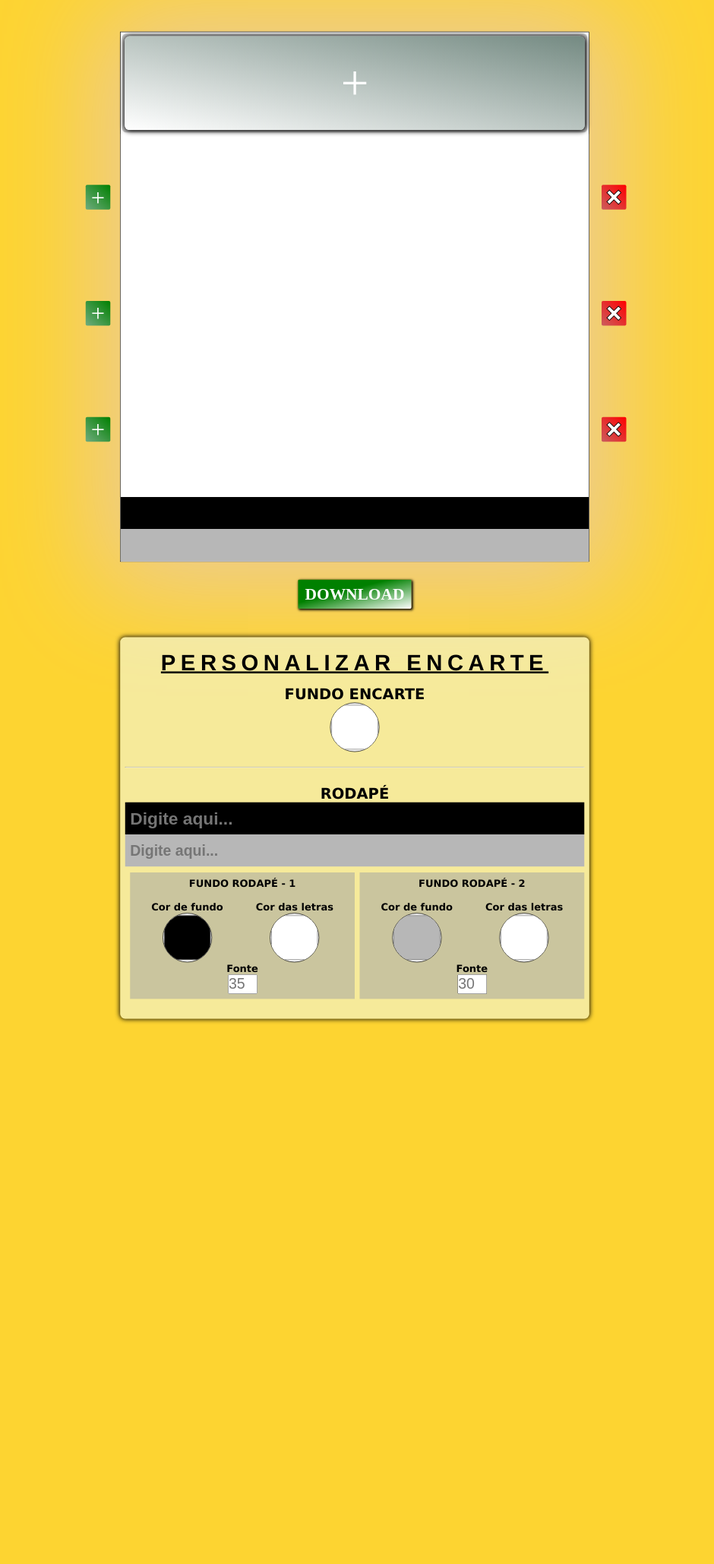
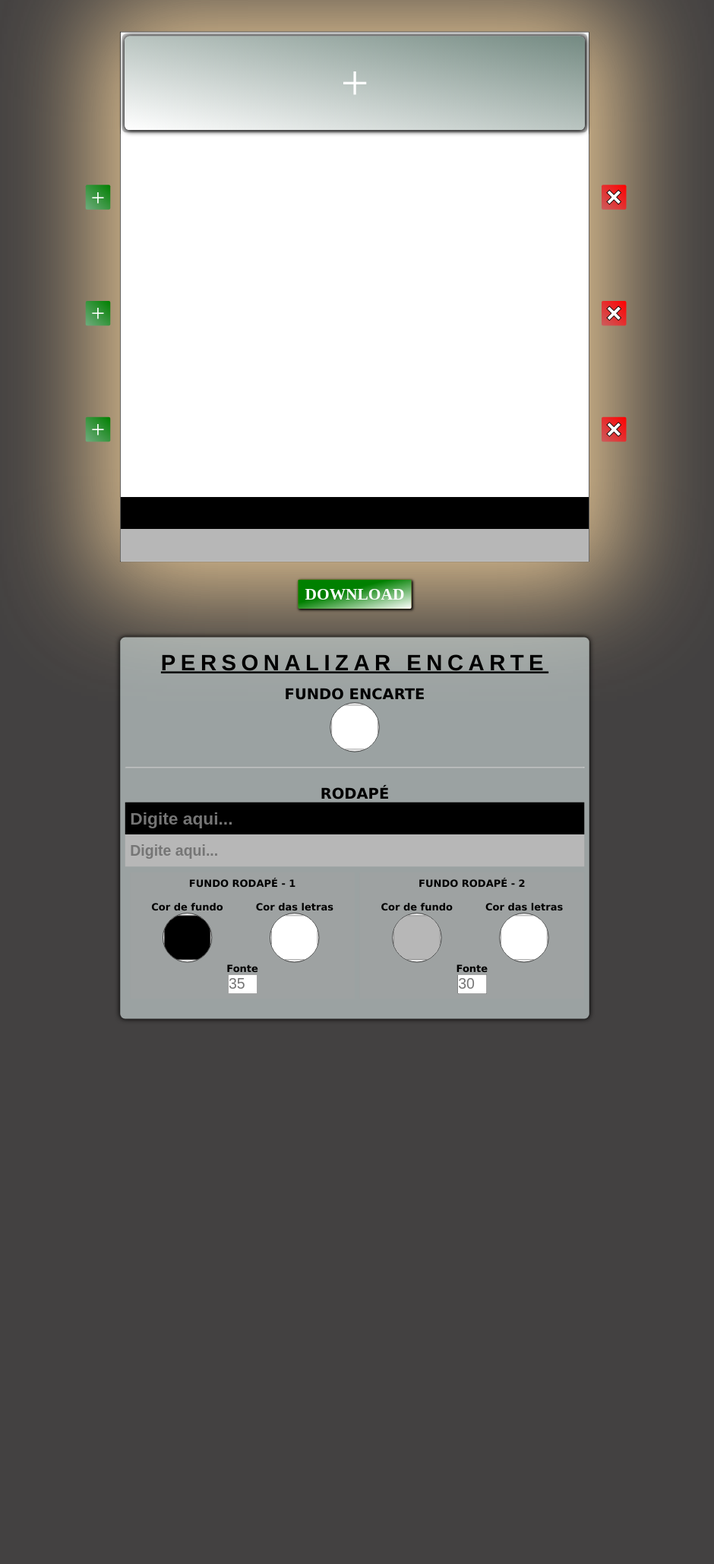
Before and after one commit to robson-magalhaes/Criar_encarte_basico, a PHP site: page /criarEncarte.html in a window 1280 px wide. Shown: the whole page at 76% size, without its empty margins (173-1113 px from the left). Run offline with PHP 8.4, Linux system fonts and the light colour scheme.

Commit message:
Update style_model.css

```diff
--- a/assets/css/style_model.css
+++ b/assets/css/style_model.css
@@ -16,7 +16,9 @@
     /* background-image: url('../image/bgEncarte0.jpg');
     background-size: auto;
     background-position: right; */
-    background-color: rgb(253, 212, 49);
+    /* background-color: rgb(253, 212, 49); */
+    background-color: rgb(35, 35, 34);
+    background-color: rgb(67, 65, 65);
 }
 /* section{
     position: fixed;
```
